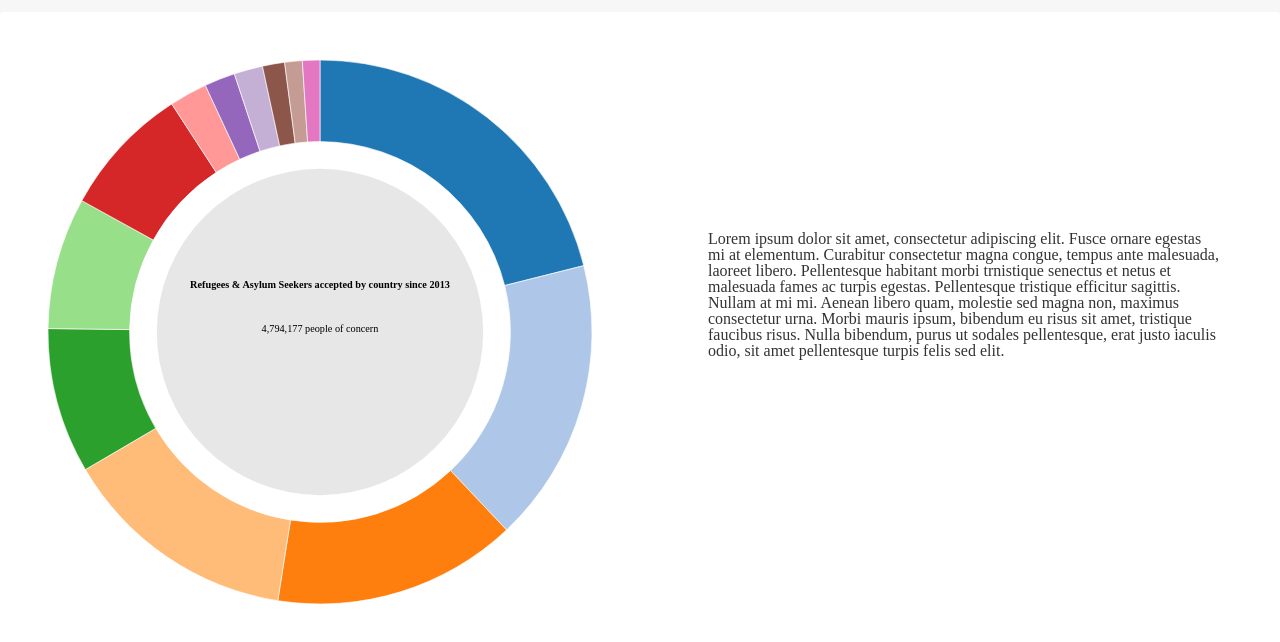
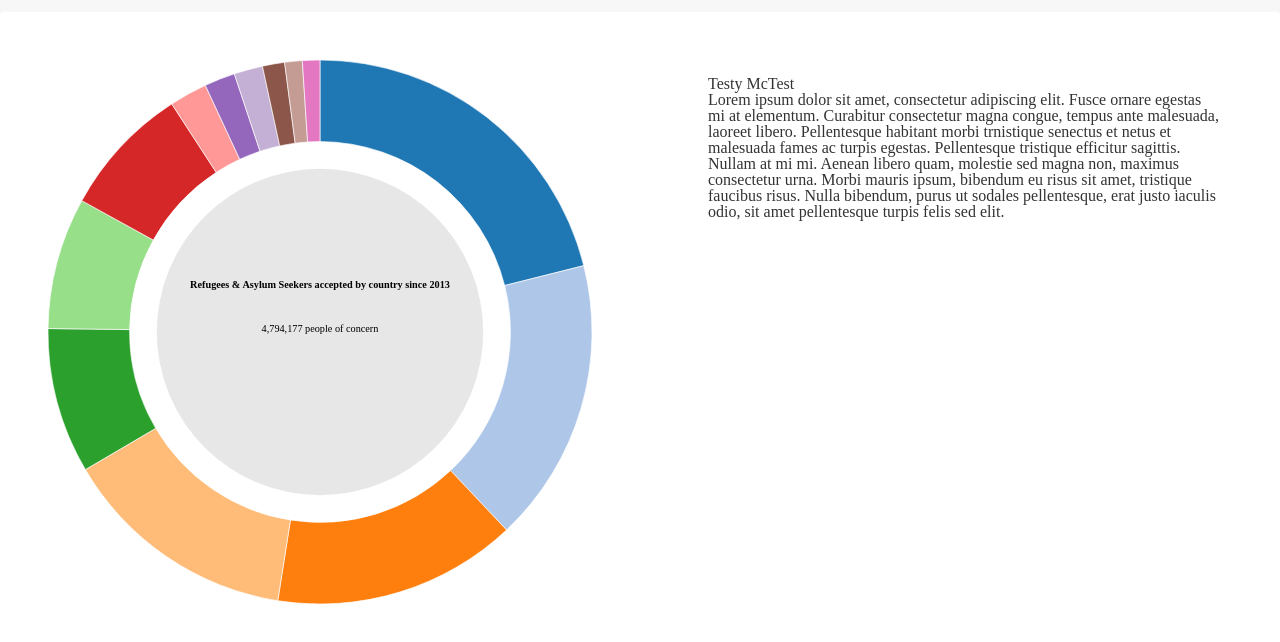
Before and after one commit to JamesBenedict/cohen_refugee, a website with bundled scripts: page dev/index.html in a window 1280 px wide. Shown: the part 148-790 px from the top of the page. Built offline with nearby package versions, Linux system fonts and the light colour scheme.

Commit message:
added text for pie chart

```diff
--- a/dev/css/sankey.css
+++ b/dev/css/sankey.css
@@ -74,6 +74,7 @@ position: relative;
 vertical-align: center;
   display: inline-block;
   margin-left: 5%;
+  padding-top: 5%;
 
 }
 
@@ -89,7 +90,7 @@ vertical-align: center;
     position: relative;
     width: 50%;
     padding-bottom: 3%; /* aspect ratio */
-    vertical-align: middle;
+    vertical-align: top;
     overflow: hidden;
 /*    float: right;
 */}
--- a/dev/index.html
+++ b/dev/index.html
@@ -49,7 +49,11 @@
 	<section id="donut">
 		 <div id="donut-charts"></div>
 
-		 	<p class="donut-text">Lorem ipsum dolor sit amet, consectetur adipiscing elit. Fusce ornare egestas mi at elementum. Curabitur consectetur magna congue, tempus ante malesuada, laoreet libero. Pellentesque habitant morbi trnistique senectus et netus et malesuada fames ac turpis egestas. Pellentesque tristique efficitur sagittis. Nullam at mi mi. Aenean libero quam, molestie sed magna non, maximus consectetur urna. Morbi mauris ipsum, bibendum eu risus sit amet, tristique faucibus risus. Nulla bibendum, purus ut sodales pellentesque, erat justo iaculis odio, sit amet pellentesque turpis felis sed elit.</p>
+
+		 	<div class="donut-text">
+		 		<h2>Testy McTest</h2>
+		 		<p>Lorem ipsum dolor sit amet, consectetur adipiscing elit. Fusce ornare egestas mi at elementum. Curabitur consectetur magna congue, tempus ante malesuada, laoreet libero. Pellentesque habitant morbi trnistique senectus et netus et malesuada fames ac turpis egestas. Pellentesque tristique efficitur sagittis. Nullam at mi mi. Aenean libero quam, molestie sed magna non, maximus consectetur urna. Morbi mauris ipsum, bibendum eu risus sit amet, tristique faucibus risus. Nulla bibendum, purus ut sodales pellentesque, erat justo iaculis odio, sit amet pellentesque turpis felis sed elit.</p>
+		 	</div>
 
 
 	</section>
```
